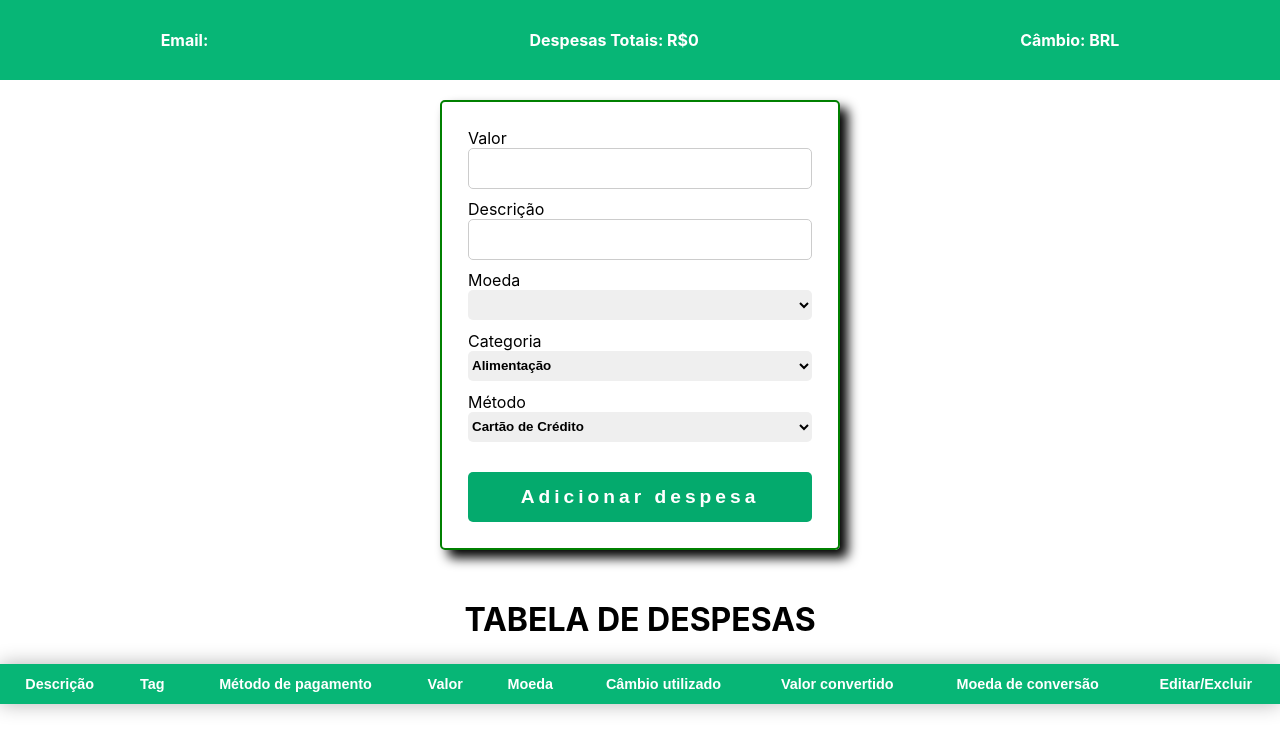
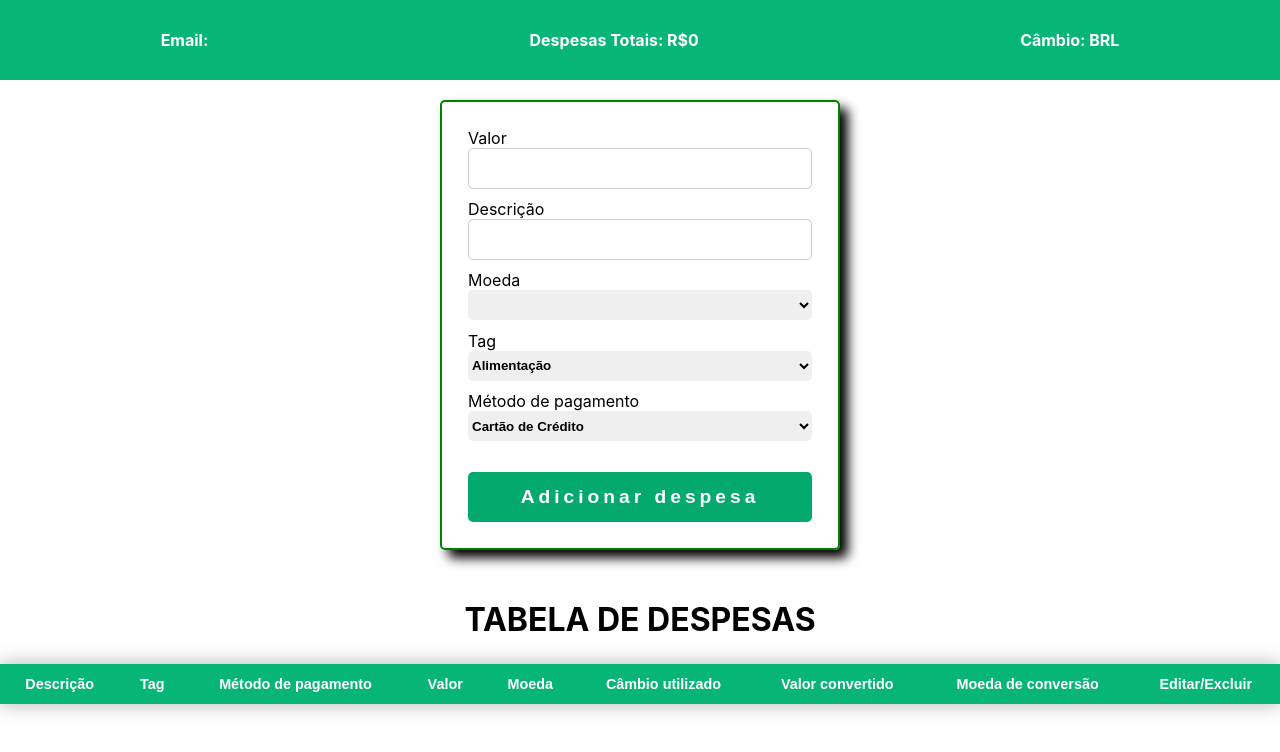
Before and after one commit to cae07/sd-013-a-project-trybewallet, a React (Create React App) app: page /carteira in a window 1280 px wide. Shown: the top 752 px of the page. Built offline with nearby package versions, Linux system fonts and the light colour scheme; no server answers.

Commit message:
fix: combobox role - done requirements 6 and 7

```diff
--- a/src/components/FormInput/index.js
+++ b/src/components/FormInput/index.js
@@ -44,7 +44,7 @@ FormInput.propTypes = {
   name: PropTypes.string.isRequired,
   onChange: PropTypes.func.isRequired,
   className: PropTypes.string,
-  type: PropTypes.oneOf(['text', 'number']),
+  type: PropTypes.oneOf(['text', 'number', 'select', 'button']),
   value: PropTypes.oneOfType([
     PropTypes.string,
     PropTypes.number,
--- a/src/components/WalletForm/index.js
+++ b/src/components/WalletForm/index.js
@@ -44,11 +44,10 @@ class WalletForm extends Component {
   }
 
   createInputs(type, name, value, labelText) {
-    const { currency } = this.state;
-
     // start creating dynamic components - in refactoring stage,
     // should be placed into a separate file
     // made by myself =P
+    const { currency } = this.state;
 
     // general text or number input
     const formInput = (
@@ -63,9 +62,9 @@ class WalletForm extends Component {
 
     // select html tag for payment method
     const selectMethod = (
-      <label htmlFor={ name }>
+      <label name="method" htmlFor={ name }>
         {labelText}
-        <select onChange={ (e) => this.handleChange(e) } name="method">
+        <select id={ name } onChange={ (e) => this.handleChange(e) } name="method">
           <option value="Cartão de crédito">Cartão de Crédito</option>
           <option value="Cartão de débito">Cartão de Débito</option>
           <option value="Dinheiro">Dinheiro</option>
@@ -75,9 +74,9 @@ class WalletForm extends Component {
 
     // select html tag for ca-TAG-ory of expenses
     const selectTag = (
-      <label htmlFor={ name }>
+      <label name="tag" htmlFor={ name }>
         {labelText}
-        <select onChange={ (e) => this.handleChange(e) } name="tag">
+        <select id={ name } onChange={ (e) => this.handleChange(e) } name="tag">
           <option value="Alimentacao">Alimentação</option>
           <option value="Lazer">Lazer</option>
           <option value="Trabalho">Trabalho</option>
@@ -89,9 +88,9 @@ class WalletForm extends Component {
 
     // select html tag for currency
     const selectCurrency = (
-      <label htmlFor={ name }>
+      <label name="currency" htmlFor="currency">
         {labelText}
-        <select onChange={ (e) => this.handleChange(e) } name="currency">
+        <select onChange={ (e) => this.handleChange(e) } id={ name } name="currency">
           <Option currency={ currency } />
         </select>
       </label>
@@ -99,33 +98,44 @@ class WalletForm extends Component {
 
     // button html tag for add new expenses in to the table
     const addExpenseButton = (
-      <button
-        onClick={ (e) => this.handleClick(e) }
-        type="submit"
-      >
-        Adicionar despesa
-      </button>
+      <label htmlFor={ name }>
+        <button
+          name="button"
+          onClick={ (e) => this.handleClick(e) }
+          type="button"
+          id={ name }
+        >
+          { labelText }
+        </button>
+      </label>
     );
 
     // return the correct component based on the type AND name
-    if (formInput.props.type === 'select' && formInput.props.name === 'currency') {
+    // prefer using switch case because of complexity
+    // this case search for the correct component based on the name or type
+
+    switch (name || type) {
+    case 'currency':
       return selectCurrency;
+
+    case 'method':
+      return selectMethod;
+
+    case 'tag':
+      return selectTag;
+
+    case 'value':
+      return formInput;
+
+    case 'description':
+      return formInput;
+
+    case 'button':
+      return addExpenseButton;
+
+    default:
+      return formInput;
     }
-
-    if (formInput.props.type === 'select' && formInput.props.name === 'method') {
-      return selectMethod;
-    }
-
-    if (formInput.props.type === 'select' && formInput.props.name === 'tag') {
-      return selectTag;
-    }
-
-    if (formInput.props.type === 'button') {
-      return addExpenseButton;
-    }
-
-    // return the default component if any above isn't met
-    return formInput;
   }
 
   render() {
@@ -136,9 +146,9 @@ class WalletForm extends Component {
           { this.createInputs('text', 'value', value, 'Valor') }
           { this.createInputs('text', 'description', description, 'Descrição') }
           { this.createInputs('select', 'currency', currency, 'Moeda') }
-          { this.createInputs('select', 'tag', tag, 'Categoria') }
-          { this.createInputs('select', 'method', method, 'Método') }
-          { this.createInputs('button', '', '', 'Adicionar') }
+          { this.createInputs('select', 'tag', tag, 'Tag') }
+          { this.createInputs('select', 'method', method, 'Método de pagamento') }
+          { this.createInputs('button', '', '', 'Adicionar despesa') }
         </form>
 
         <ExpensesData />
```
